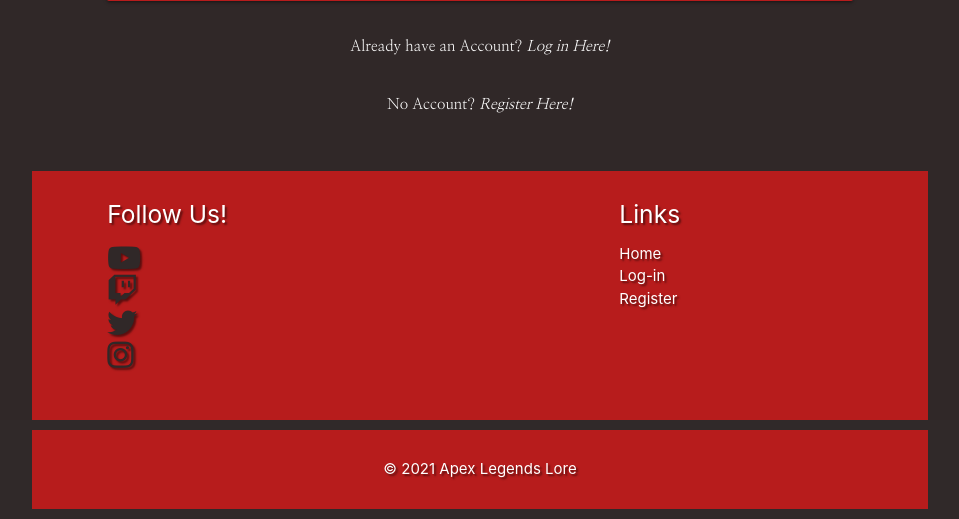
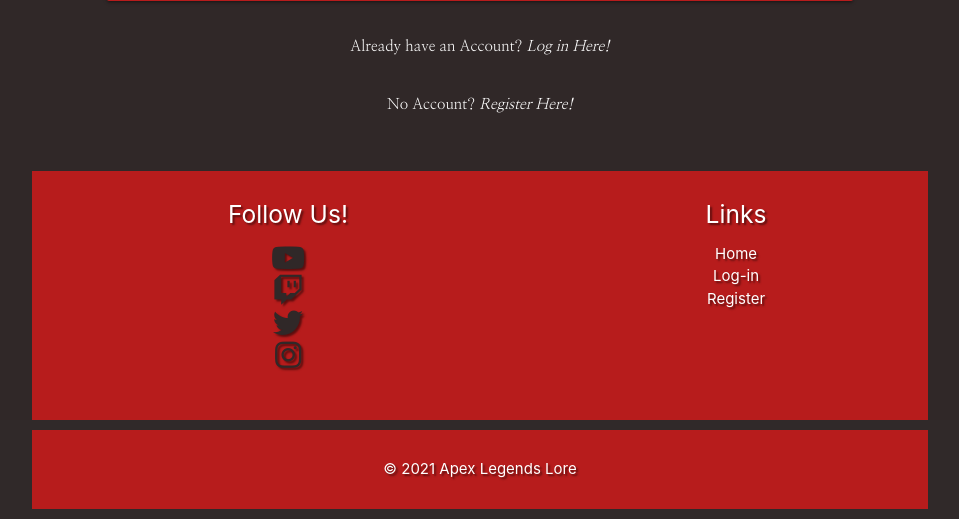
Before and after one commit to staffordcian99/apex-legends-lore, a Flask app: page / in a window 1280 px wide. Shown: the part 401-920 px from the top of the page, without its empty margins (160-1119 px from the left). Run offline with Flask 2, Linux system fonts and the light colour scheme; some libraries are stand-ins or nearby versions; some web fonts are replaced.

Commit message:
Fix Cleaning up code

```diff
--- a/static/css/styles.css
+++ b/static/css/styles.css
@@ -1,9 +1,17 @@
 @import url('https://fonts.googleapis.com/css2?family=Nanum+Myeongjo&family=Tourney:ital@1&display=swap');
 @import url('https://fonts.googleapis.com/css2?family=Bebas+Neue&display=swap');
+
+ /* used on every page */
 
 .text-shadow{
     text-shadow: 2px 2px 2px rgba(0, 0, 0, 0.5);
 }
+
+.bg {
+    background-color: rgb(48, 40, 40);
+}
+
+ /*base.html styles */
 
 .title{
     font-family: 'Tourney', cursive;
@@ -16,11 +24,6 @@
     margin-right: 5%;
 }
 
-#legend-name{
-    font-family: 'Bebas Neue', cursive;
-    text-decoration: underline;
-}
-
 body{
     background-color: rgb(48, 40, 40);
 }
@@ -30,6 +33,15 @@
     padding: 1% 5% 1% 5%;
     color: white;
 }
+
+/* legends.html styles */
+
+#legend-name{
+    font-family: 'Bebas Neue', cursive;
+    text-decoration: underline;
+}
+
+ /* register.html styles */
 
 .reg-icon{
     color:  rgb(48, 40, 40);
@@ -45,15 +57,15 @@
     text-decoration: underline;
 }
 
+ /* flash messages styles*/
+
 .flash-txt{
     line-height: 2;
     color: red;
     text-align: center;
 }
 
-.bg {
-    background-color: rgb(48, 40, 40);
-}
+ /* footer styles */
 
 .footer-icon{
     color: rgb(48, 40, 40);
@@ -65,12 +77,16 @@
     margin: 5px;
 }
 
+ /* player plan styles */
+
 .collapsible-header .col strong{
     margin: 5px;
     font-size: 30px;
     line-height: 42px;
 }
 
+ /* sidenav color */
+
 .menu-color{
     color: #b71c1c;
 }
--- a/templates/add-plan.html
+++ b/templates/add-plan.html
@@ -5,6 +5,7 @@
 
   <div class="row card-panel red darken-4 text-shadow white-text">
     <form class="col s12" method="POST" action="{{url_for('add_plan')}}">
+      <!--Plan type input-->
       <div class="row">
         <div class="input-field col s12">
           <i class="fas fa-wrench prefix footer-icon"></i>
@@ -13,6 +14,7 @@
           <label for="plan_type">What do you want to improve?</label>
         </div>
       </div>
+      <!--plan aim input-->
       <div class="row">
         <div class="input-field col s12">
           <i class="fas fa-brain prefix footer-icon"></i>
@@ -20,6 +22,7 @@
           maxlength="250" class="materialize-textarea validate" required></textarea>
           <label for="plan_aim">How are you going to do it?</label>
         </div>
+        <!--submit button-->
         <div class="row">
           <div class="col s12 center-align">
             <button type="submit" class="btn-large center-align bg white-text text-shadow">
--- a/templates/base.html
+++ b/templates/base.html
@@ -11,6 +11,7 @@
 </head>
 <body>
     <header>
+      <!--main navbar-->
       <nav class="text-shadow red darken-4">
         <div class="nav-wrapper col 12">
           <a href="{{url_for('home')}}" class="brand-logo title">Apex Lore</a>
@@ -30,7 +31,7 @@
           </ul>
         </div>
       </nav>
-
+      <!--side navbar-->
       <ul id="slide-out" class="sidenav text-shadow red darken-4">
         {% if session.user %}
           <li><a href="{{url_for('home')}}" class="white-text">Home</a></li>
@@ -70,18 +71,20 @@
     <footer class="page-footer bg text-shadow">
       <div class="container">
         <div class="row">
+          <!--Social media links-->
           <div class="col l6 s12">
-            <h5 class="white-text">Follow Us!</h5>
-            <ul>
+            <h5 class="white-text center-align text-shadow">Follow Us!</h5>
+            <ul class="center-align">
               <li><a href="https://www.youtube.com/" target="_blank"><i class="fab fa-youtube fa-2x footer-icon"></i></a></li>
               <li><a href="https://www.twitch.tv/" target="_blank"><i class="fab fa-twitch fa-2x footer-icon"></i></a></li>
               <li><a href="https://twitter.com/" target="_blank"><i class="fab fa-twitter fa-2x footer-icon"></i></a></li>
               <li><a href="https://www.instagram.com/" target="_blank"><i class="fab fa-instagram fa-2x footer-icon"></i></a></li>
             </ul>
           </div>
+          <!--internal website links-->
           <div class="col l4 offset-l2 s12">
-            <h5 class="white-text">Links</h5>
-            <ul>
+            <h5 class="white-text center-align text-shadow">Links</h5>
+            <ul class="center-align">
               <li><a href="{{url_for('home')}}" class="white-text text-shadow">Home</a></li>
               {% if session.user %}
                 <li><a class="white-text text-shadow" href="{{url_for('profile', username= session['user'])}}">User Profile</a></li>
--- a/templates/edit-plan.html
+++ b/templates/edit-plan.html
@@ -5,6 +5,7 @@
 
   <div class="row card-panel red darken-4 text-shadow white-text">
     <form class="col s12" method="POST" action="{{url_for('edit_plan', plan_id=plan._id)}}">
+      <!--plan type input-->
       <div class="row">
         <div class="input-field col s12">
           <i class="fas fa-wrench prefix footer-icon"></i>
@@ -13,6 +14,7 @@
           <label for="plan_type">What do you want to improve?</label>
         </div>
       </div>
+      <!--plan aim input-->
       <div class="row">
         <div class="input-field col s12">
           <i class="fas fa-brain prefix footer-icon"></i>
@@ -20,6 +22,7 @@
           maxlength="250" class="materialize-textarea validate" required>{{ plan.plan_aim }}</textarea>
           <label for="plan_aim">How are you going to do it?</label>
         </div>
+        <!--cancel and submit buttons-->
         <div class="row">
           <div class="col s12 center-align">
             <a href="{{url_for('player_plans')}}" class="btn-large text-shadow bg">
--- a/templates/home.html
+++ b/templates/home.html
@@ -2,7 +2,7 @@
 {% block content %}
 
     <h3 class="center-align reg-head text-shadow">Welcome to Apex Lore!</h3>
-
+    <!--text box-->
     <div class="row">
         <div class="col s12 m8 offset-m2">
             <div class="card-panel red darken-4 white-text text-shadow center-align">
@@ -13,7 +13,7 @@
             </div>
         </div>
     </div>
-
+    <!--login page link-->
     <div class="row">
         <div class="col-12">
             <p class="center-align white-text">
@@ -22,7 +22,7 @@
             </p>
         </div>
     </div>
-
+    <!--register page link-->
     <div class="row">
         <div class="col-12">
             <p class="center-align white-text">
--- a/templates/legends.html
+++ b/templates/legends.html
@@ -2,6 +2,7 @@
 
 {% block content %}
     <h2 class="center-align reg-head">Legends:</h2>
+    <!--for looop which gathers legends data to display-->
     {% for legend in legends %}
         <ul class="collapsible popout white-text text-shadow red darken-4 col s12 m6 offset-m3">
             <li>
--- a/templates/maps.html
+++ b/templates/maps.html
@@ -2,6 +2,7 @@
 
 {% block content %}
     <h2 class="center-align reg-head">Maps:</h2>
+     <!--for looop which gathers maps data to display-->
     {% for map in maps %}
         <ul class="collapsible popout white-text text-shadow red darken-4 col s12 m6 offset-m3">
             <li>
@@ -17,7 +18,6 @@
                     </span>
                 </div>
             </li>
-
             <li>
                 <div class="collapsible-header white-text text-shadow red darken-4">
                     <i class="fas fa-chevron-circle-down"></i><h5>Lore</h5>
--- a/templates/plans.html
+++ b/templates/plans.html
@@ -2,7 +2,7 @@
 {% block content %}
 
     <h3 class="center-align reg-head text-shadow">Player plans:</h3>
-
+     <!--description of plans-->
     <div class="row">
         <div class="col s12 m8 offset-m2">
             <div class="card-panel red darken-4 white-text text-shadow center-align">
@@ -13,13 +13,14 @@
             </div>
         </div>
     </div>
-
+     <!--for looop which gathers plans data to display-->
     {% for plan in plans %}
         <ul class="collapsible popout red darken-4 text-shadow white-text">
             <li>
                 <div class="collapsible-header white-text red darken-4 text-shadow">
                     <div class="col s3">
                         <i class="fas fa-chevron-circle-down"></i>
+                         <!--display buttons if user who created them is logged in-->
                         {% if session.user|lower == plan.created_by|lower %}
                             <a class="btn-small" href="{{url_for('delete_plan', plan_id=plan._id)}}">Delete</a>
                             <a class="btn-small" href="{{url_for('edit_plan', plan_id=plan._id)}}">Edit</a>
--- a/templates/profile.html
+++ b/templates/profile.html
@@ -1,6 +1,6 @@
 {% extends "base.html" %}
 {% block content %}
-
+     <!--displays the users username-->
     <div class="row">
         <div class="col s12 m8 offset-m2">
             <div class="card-panel red darken-4 text-shadow">
@@ -10,7 +10,7 @@
             </div>
         </div>
     </div>
-
+     <!--Log out option-->
     <div class="row">
         <div class="col s12 m8 offset-m2">
           <div class="card-panel red darken-4">
```
Also changed, not shown: app.py (+13 -13 lines), templates/login.html (+4 -4 lines), templates/register.html (+5 -5 lines). Lines whose indentation alone changed are shown as unchanged.
